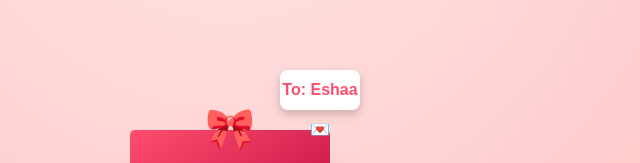
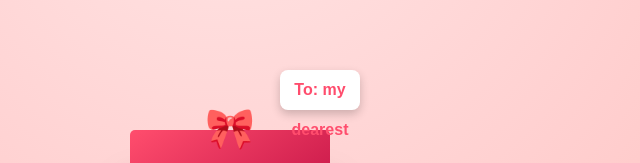
Before and after one commit to Bharath-git-code/Gift, a plain HTML site: page index.html in a window 1280 px wide. Shown: the part 178-341 px from the top of the page, 410-1050 px from the left. Drawn offline with Linux system fonts and the light colour scheme.

Commit message:
tag changed

```diff
--- a/index.html
+++ b/index.html
@@ -125,7 +125,7 @@
   <div class="gift" onclick="openGift()">
     <div class="lid">
       <div class="bow">🎀</div>
-      <div class="tag">To: Eshaa 💌</div>
+      <div class="tag">To: my dearest 💌</div>
     </div>
     <div class="gift-box">
       <div class="ribbon-vertical"></div>
```
